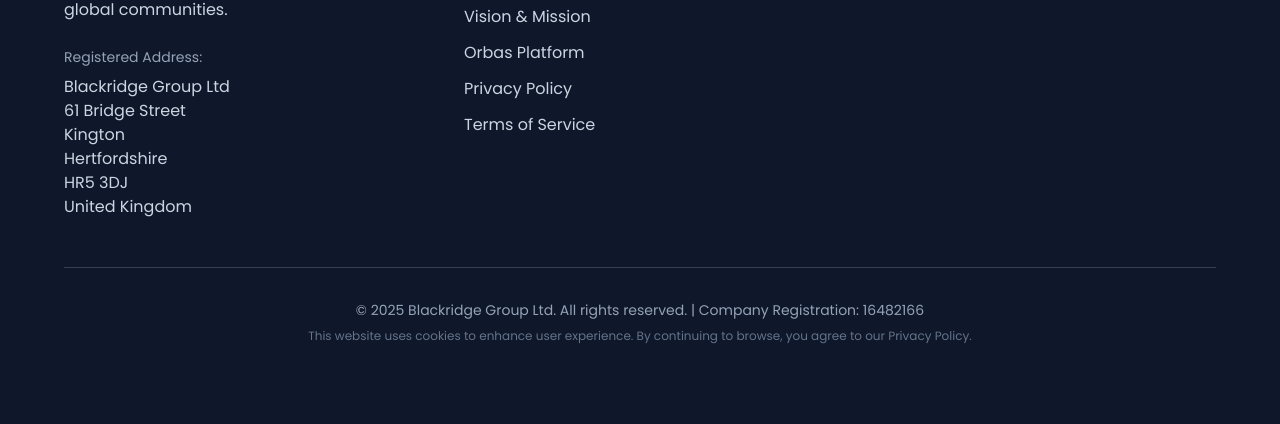
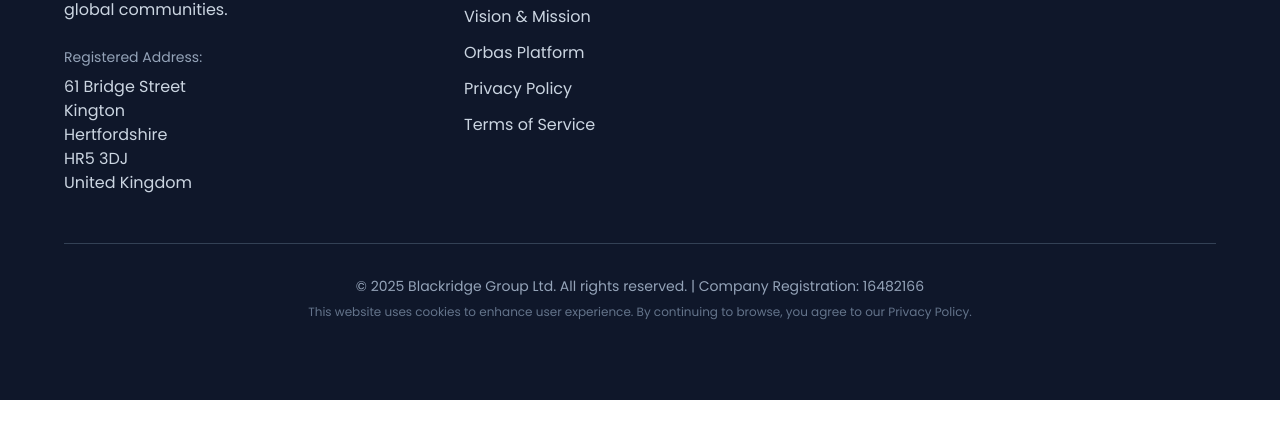
Before and after one commit to orbas1/Blackridge, a plain HTML site: page BlackridgePortfolio/index.html in a window 1280 px wide. Shown: the part 4470-4894 px from the top of the page. After the commit the page ends 4870 px from the top, so only its background shows below. Drawn offline with nearby package versions, Linux system fonts and the light colour scheme.

Commit message:
Update index.html

```diff
--- a/BlackridgePortfolio/index.html
+++ b/BlackridgePortfolio/index.html
@@ -651,7 +651,6 @@
                     <div class="space-y-2">
                         <p class="text-sm text-slate-400">Registered Address:</p>
                         <p class="text-slate-300">
-                            Blackridge Group Ltd<br>
                             61 Bridge Street<br>
                             Kington<br>
                             Hertfordshire<br>
```
